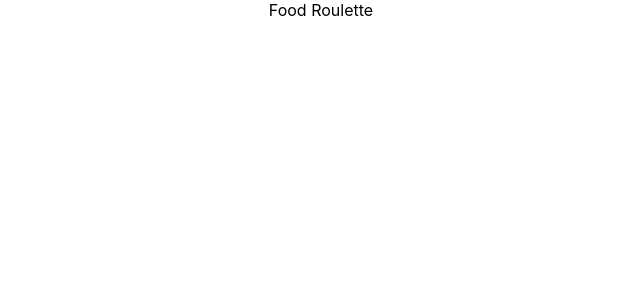
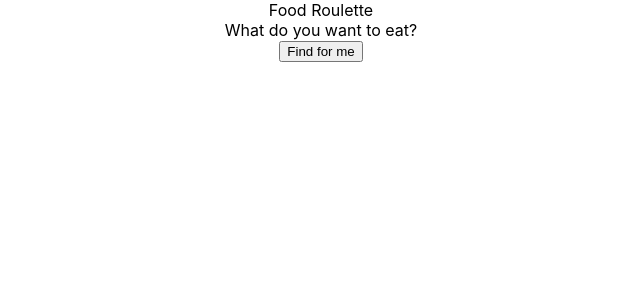
Before and after one commit to celinedesnoe/food-roulette, a React (Create React App) app: page / in a window 1280 px wide. Shown: the top 300 px of the page, without its empty margins (319-959 px from the left). Built offline with nearby package versions, Linux system fonts and the light colour scheme.

Commit message:
add first container FoodFinder

```diff
--- a/src/App.tsx
+++ b/src/App.tsx
@@ -1,10 +1,12 @@
 import React from 'react';
 import './App.css';
+import { FoodFinder } from './containers/FoodFinder';
 
 function App() {
   return (
     <div className="App">
    Food Roulette
+   <FoodFinder />
     </div>
   );
 }
--- /dev/null
+++ b/src/containers/FoodFinder.jsx
@@ -0,0 +1,19 @@
+import React, { useState } from "react";
+import { food } from "../food.json";
+
+export const FoodFinder = () => {
+  const [foodIdea, setFoodIdea] = useState("");
+
+  const getFood = () => {
+    const randomIndex = Math.floor(Math.random() * food.length);
+    setFoodIdea(food[randomIndex]);
+  };
+
+  return (
+    <div>
+      <div> What do you want to eat?</div>
+      <button onClick={() => getFood()}>Find for me</button>
+      <div>{foodIdea?.name}</div>
+    </div>
+  );
+};
--- /dev/null
+++ b/src/food.json
@@ -0,0 +1,13 @@
+{
+  "food" : [
+    {
+      "name": "raclette"
+    },
+    {
+      "name": "poulet rôti"
+    },
+    {
+      "name": "rougail"
+    }
+  ]
+}
```
